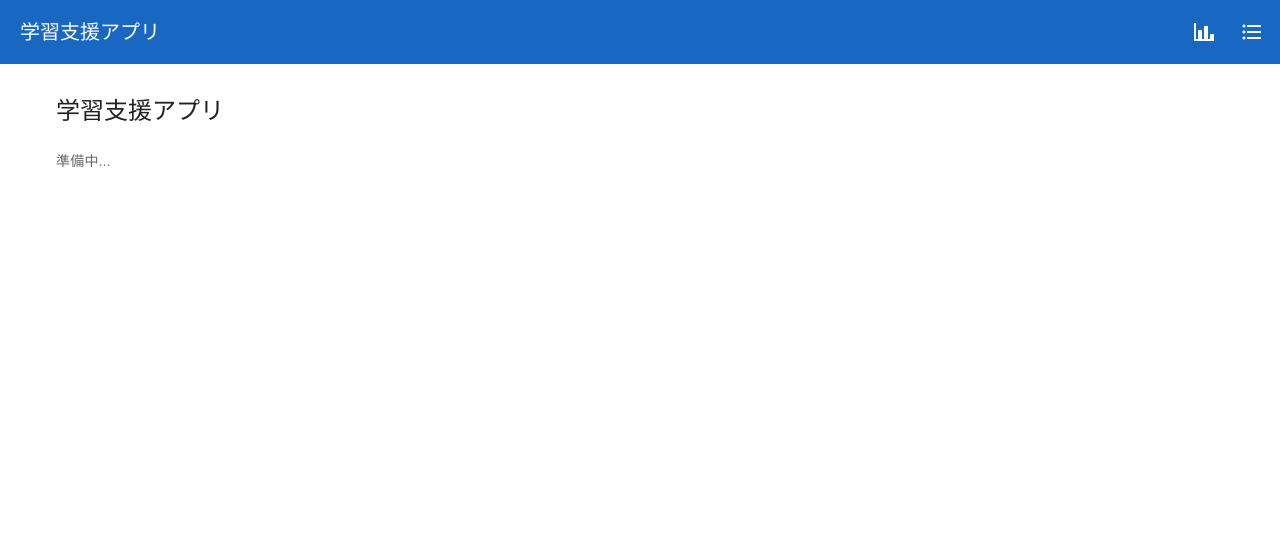
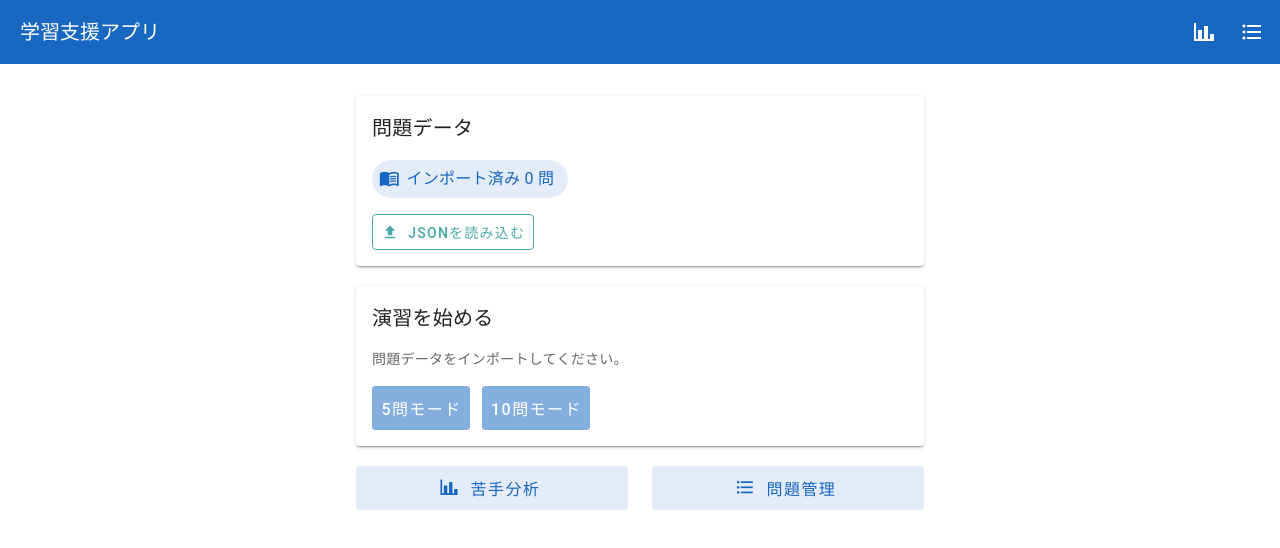
Before and after one commit to ken-ji/study-app, a Vue app: page / in a window 1280 px wide. Shown: the top 548 px of the page. Built offline with nearby package versions, Linux system fonts and the light colour scheme.

Commit message:
T-030: HomeView・インポート機能を実装
Co-Authored-By: Claude Sonnet 4.6 <noreply@anthropic.com>

```diff
--- a/src/views/HomeView.vue
+++ b/src/views/HomeView.vue
@@ -1,6 +1,144 @@
 <template>
-  <v-container class="py-8">
-    <h1 class="text-h5 mb-6">学習支援アプリ</h1>
-    <p class="text-body-2 text-medium-emphasis">準備中...</p>
+  <v-container class="py-8" style="max-width: 600px;">
+
+    <v-card class="mb-5" elevation="2">
+      <v-card-title class="text-h6 pa-4">問題データ</v-card-title>
+      <v-card-text class="pb-0">
+        <v-chip color="primary" variant="tonal" size="large">
+          <v-icon start>mdi-book-open-variant</v-icon>
+          インポート済み {{ problemsStore.problems.length }} 問
+        </v-chip>
+      </v-card-text>
+      <v-card-actions class="pa-4">
+        <v-btn
+          color="secondary"
+          variant="outlined"
+          prepend-icon="mdi-upload"
+          @click="triggerImport"
+        >
+          JSONを読み込む
+        </v-btn>
+        <input
+          ref="fileInput"
+          type="file"
+          accept=".json"
+          style="display: none;"
+          @change="handleImport"
+        />
+      </v-card-actions>
+    </v-card>
+
+    <v-card class="mb-5" elevation="2">
+      <v-card-title class="text-h6 pa-4">演習を始める</v-card-title>
+      <v-card-text class="pb-0">
+        <p v-if="problemsStore.problems.length === 0" class="text-medium-emphasis text-body-2">
+          問題データをインポートしてください。
+        </p>
+      </v-card-text>
+      <v-card-actions class="pa-4 ga-3">
+        <v-btn
+          color="primary"
+          variant="elevated"
+          size="large"
+          :disabled="problemsStore.problems.length === 0"
+          @click="startSession(5)"
+        >
+          5問モード
+        </v-btn>
+        <v-btn
+          color="primary"
+          variant="elevated"
+          size="large"
+          :disabled="problemsStore.problems.length === 0"
+          @click="startSession(10)"
+        >
+          10問モード
+        </v-btn>
+      </v-card-actions>
+    </v-card>
+
+    <v-row>
+      <v-col cols="6">
+        <v-btn
+          to="/analysis"
+          block
+          variant="tonal"
+          color="primary"
+          prepend-icon="mdi-chart-bar"
+          size="large"
+        >
+          苦手分析
+        </v-btn>
+      </v-col>
+      <v-col cols="6">
+        <v-btn
+          to="/manage"
+          block
+          variant="tonal"
+          color="primary"
+          prepend-icon="mdi-format-list-bulleted"
+          size="large"
+        >
+          問題管理
+        </v-btn>
+      </v-col>
+    </v-row>
+
+    <v-snackbar v-model="snackbar.show" :color="snackbar.color" timeout="3000">
+      {{ snackbar.message }}
+    </v-snackbar>
+
   </v-container>
 </template>
+
+<script setup>
+import { ref, onMounted, reactive } from 'vue'
+import { useRouter } from 'vue-router'
+import { useProblemsStore } from '../stores/problems.js'
+import { useStatsStore } from '../stores/stats.js'
+import { useSessionStore } from '../stores/session.js'
+
+const router = useRouter()
+const problemsStore = useProblemsStore()
+const statsStore = useStatsStore()
+const sessionStore = useSessionStore()
+
+const fileInput = ref(null)
+const snackbar = reactive({ show: false, message: '', color: 'success' })
+
+onMounted(() => {
+  problemsStore.loadFromStorage()
+  statsStore.loadFromStorage()
+})
+
+function triggerImport() {
+  fileInput.value.value = ''
+  fileInput.value.click()
+}
+
+async function handleImport(event) {
+  const file = event.target.files[0]
+  if (!file) return
+
+  try {
+    const text = await file.text()
+    const parsed = JSON.parse(text)
+    const data = Array.isArray(parsed) ? parsed : parsed.questions ?? []
+    const { added, skipped } = problemsStore.importProblems(data)
+    showSnackbar(`${added}問追加、${skipped}問スキップ（重複）`, 'success')
+  } catch {
+    showSnackbar('JSONの読み込みに失敗しました。ファイルを確認してください。', 'error')
+  }
+}
+
+function startSession(count) {
+  sessionStore.startSession(problemsStore.problems, statsStore.stats, count)
+  router.push('/question')
+}
+
+function showSnackbar(message, color) {
+  snackbar.message = message
+  snackbar.color = color
+  snackbar.show = true
+}
+</script>
```
Also changed, not shown: 1 other file (tests, documents, lock files or other folders).
